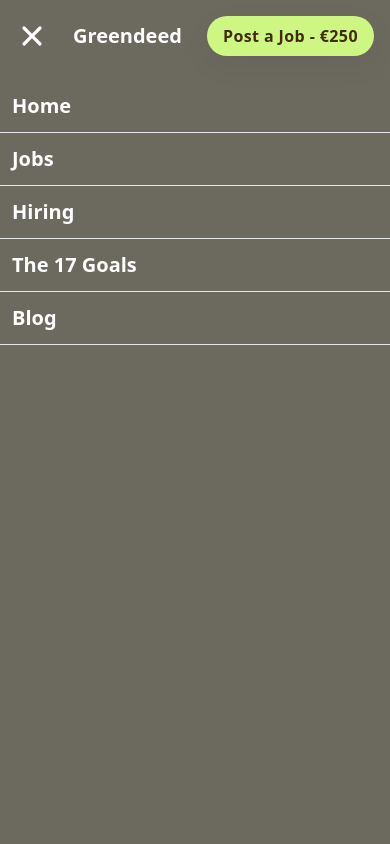
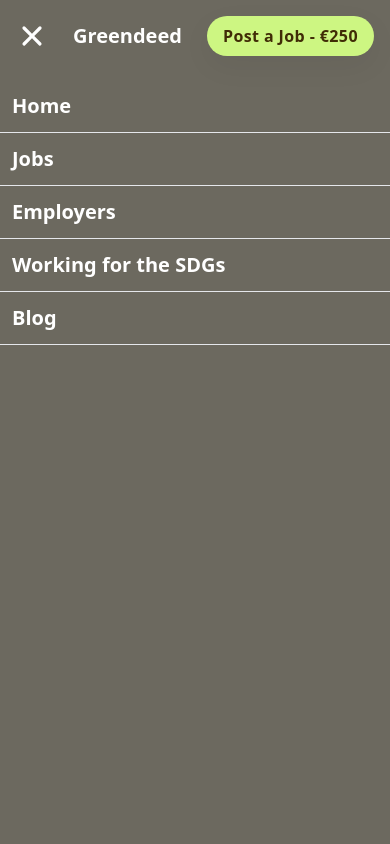
Before and after one commit to Sneruall/greendeed, a Next.js app: page /working-for-the-sustainable-development-goals in a window 390 px wide. Both pictures are taken after a click on the element 32 px from the left and 36 px from the top of the page. Shown: the top 844 px of the page. Built offline with nearby package versions, Linux system fonts and the light colour scheme; a web font is replaced by a local one.

Commit message:
update mobile navbar and fix responsiveness bug

```diff
--- a/components/Header.tsx
+++ b/components/Header.tsx
@@ -109,14 +109,14 @@
             <Link href="/hiring">
               <a>
                 <li className="border-b border-opacity-25 py-3 hover:bg-custom-brown1">
-                  <span className="ml-3">Hiring</span>
+                  <span className="ml-3">Employers</span>
                 </li>
               </a>
             </Link>
             <Link href="/working-for-the-sustainable-development-goals">
               <a>
                 <li className="border-b border-opacity-25 py-3 hover:bg-custom-brown1">
-                  <span className="ml-3">The 17 Goals</span>
+                  <span className="ml-3">Working for the SDGs</span>
                 </li>
               </a>
             </Link>
--- a/components/sdgs/SdgPageHero.tsx
+++ b/components/sdgs/SdgPageHero.tsx
@@ -65,7 +65,7 @@
             <div className="heading-sm-omnes2 mb-2 text-center">
               <h3>Which goals would you like to support with your job?</h3>
             </div>
-            <div className="mx-auto flex max-w-6xl flex-wrap justify-center">
+            <div className="mx-4 flex max-w-6xl flex-wrap justify-center sm:mx-auto">
               {sdgList.map((sdg) => {
                 return (
                   <Tooltip
```
